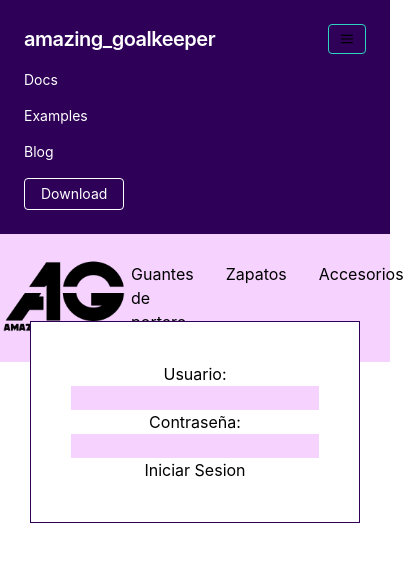
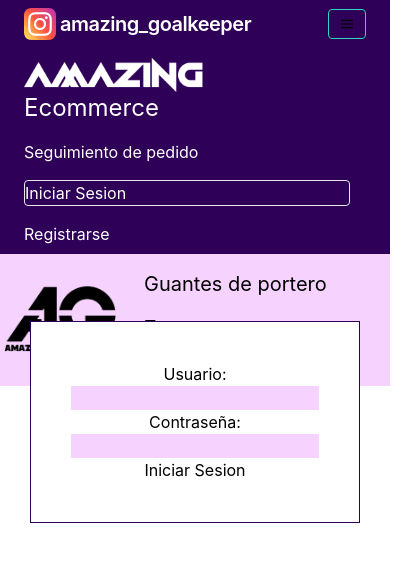
Before and after one commit to NicholasMolina/kuro, a React (Create React App) app: page /ids in a window 390 px wide. Shown: the top 562 px of the page, 420 px wide, since content can reach past the window. Built offline with nearby package versions, Linux system fonts and the light colour scheme.

Commit message:
navbar un poco mas responsive

```diff
--- a/src/App.js
+++ b/src/App.js
@@ -6,6 +6,7 @@ import Inicio from './components/Singin';
 import ImageSlider from './components/ImageSlider';
 import { SliderData }  from './components/SliderData';
 import { Carousel } from 'react-responsive-carousel';
+
 
 
 function App() {
--- a/src/components/Navbar.js
+++ b/src/components/Navbar.js
@@ -1,41 +1,83 @@
 import React from 'react'
-import Alogo from "./assets/alogo.png"
+import Alogo from './assets/alogo.png'
 
-const Navbar = (props) => {
-    let Links = [
-        {name:"Guantes de portero ", link:"/guantes"},
-        {name:"Zapatos ", link:"/zapatos"},
-        {name:"Accesorios ", link:"/accesorios"}
+const Navbar = () => {
+  return (
+    <nav class="flex items-center bg-[#f6d3ff]">
+  <div class=" flex items-center flex-shrink-0 text-black mr-6">
+  <img src= {Alogo} className='  w-[120px] p-1'/>
 
-    ];
-
-    const active = props.active;
-
-  return (
-    <div className='bg-[#f6d3ff]  flex'>
-
-        <nav className=' flex items-center  py-7' >
-            <div className=' absolute w-[130px] invert'>
-                <img src= {Alogo}/>
-
-            </div>
-            <ul className='flex ml-[115px] '>
-                {
-                    Links.map((link) => (
-                    <li key={link.name} className=" px-4">
-                        <a href={link.link} className={active == link.link ? "text-xl" : ""}>
-                            {link.name}
-                        </a>
-                    </li>
-
-                    ))
-                }
-
-            </ul>
-        </nav>
-
+  </div>
+  <div class="text-xl pr-2 ">
+      <a href="#responsive-header" class="block mt-4 lg:inline-block lg:mt-0 text-black hover:text-white mr-4">
+        Guantes de portero
+      </a>
+      <a href="#responsive-header" class="block mt-4 lg:inline-block lg:mt-0 text-black hover:text-white mr-4">
+        Zapatos
+      </a>
+      <a href="#responsive-header" class="block mt-4 lg:inline-block lg:mt-0 text-black hover:text-white">
+        Accesorios
+      </a>
     </div>
+</nav>
   )
 }
 
 export default Navbar
+
+
+// import { Link } from 'react-router-dom'
+
+// const PreNavbar = (props) => {
+
+//     let Links = [
+//         {name:"Inicio de sesion", link:"/ids"},
+//         {name:"Registro ", link:"/registro"},
+//         //  {name:"amazing_goalkeeper", link:"https://www.instagram.com/amazing_goalkeeper/"}
+
+
+//     ];
+
+//     const active = props.active;
+
+//   return (
+//     <div className=''>
+
+//         <nav className='bg-[#2e0057]  text-white flex py-2'>
+//         <img src = {insta} className='w-8 h-8 '/>
+
+//          {/* <a className=' absolute top-2 inset-y-0 left-12 flex' href="https://www.instagram.com/amazing_goalkeeper/" > amazing_goalkeeper </a>  */}
+
+
+
+//             <a target='_blank' className=' bg-red-900 ' href ="https://www.instagram.com/amazing_goalkeeper/" >amazing_goalkeeper</a>
+
+
+//                 <div className='  mx-auto w-[200px] absolute inset-0 -top-6'>
+//                     <img src = {Alogo2} className=' -ml-10'/>
+
+//                 </div>
+//                 <div className='mx-auto'>
+//                     <h1 className='-ml-10'> │Ecommerce </h1>
+//                 {/* absolute inset-x-0 top-8 -ml-8 text-lg */}
+//                 </div>
+
+//                 <div className=' absolute inset-x-0 top-2'>
+//                     <ul className='flex  justify-end'>
+//                 {
+//                                     Links.map((link) => (
+//                                     <li key={link.name} className=" px-4  text-white ">
+//                                         <a href={link.link} className={active == link.link ? "text-xl" : ""}>
+//                                             {link.name}
+//                                         </a>
+//                                     </li>
+//                                     ))
+//                 }
+//                      </ul>
+//                 </div>
+//         </nav>
+
+//     </div>
+//   )
+// }<svg class="fill-current h-8 w-8 mr-2" width="54" height="54" viewBox="0 0 54 54" xmlns="http://www.w3.org/2000/svg"><path d="M13.5 22.1c1.8-7.2 6.3-10.8 13.5-10.8 10.8 0 12.15 8.1 17.55 9.45 3.6.9 6.75-.45 9.45-4.05-1.8 7.2-6.3 10.8-13.5 10.8-10.8 0-12.15-8.1-17.55-9.45-3.6-.9-6.75.45-9.45 4.05zM0 38.3c1.8-7.2 6.3-10.8 13.5-10.8 10.8 0 12.15 8.1 17.55 9.45 3.6.9 6.75-.45 9.45-4.05-1.8 7.2-6.3 10.8-13.5 10.8-10.8 0-12.15-8.1-17.55-9.45-3.6-.9-6.75.45-9.45 4.05z"/></svg>
+// export default PreNavbar
--- a/src/components/PreNavbar.js
+++ b/src/components/PreNavbar.js
@@ -60,12 +60,12 @@ import insta from "./assets/instagram.png"
 // export default PreNavbar
 
 
-const PreNavbar = () => {
+const PreNavbar1 = () => {
   return (
-    <nav class="flex items-center justify-between flex-wrap bg-[#2e0057] p-6">
+    <nav class="flex items-center justify-between flex-wrap bg-[#2e0057] p-6 py-2">
   <div class="flex items-center flex-shrink-0 text-white mr-6">
-
-    <a href ="https://www.instagram.com/amazing_goalkeeper/" class="font-semibold text-xl tracking-tight">amazing_goalkeeper</a>
+  <img src = {insta} className='w-8 h-8 '/>
+    <a href ="https://www.instagram.com/amazing_goalkeeper/" class="font-semibold text-xl tracking-tight pl-1">amazing_goalkeeper</a>
   </div>
   <div class="block lg:hidden">
     <button id='boton' class="flex items-center px-3 py-2 border rounded  border-teal-400 hover:text-white hover:border-white">
@@ -74,22 +74,24 @@ const PreNavbar = () => {
   </div>
   <div id='menu' class="w-full block flex-grow lg:flex lg:items-center lg:w-auto">
     <div class="text-sm lg:flex-grow">
-      <a href="#responsive-header" class="block mt-4 lg:inline-block lg:mt-0 text-white hover:text-white mr-4">
-        Docs
-      </a>
-      <a href="#responsive-header" class="block mt-4 lg:inline-block lg:mt-0 text-white hover:text-white mr-4">
-        Examples
-      </a>
-      <a href="#responsive-header" class="block mt-4 lg:inline-block lg:mt-0 text-white hover:text-white">
-        Blog
-      </a>
+    <img src = {Alogo2} className=' w-[180px]  mt-4 lg:inline-block lg:mt-0 '/>
+        <a className='text-white text-2xl align-middle '>Ecommerce </a>
     </div>
     <div>
-      <a href="#" class="inline-block text-sm px-4 py-2 leading-none border rounded text-white border-white hover:border-transparent hover:text-teal-500 hover:bg-white mt-4 lg:mt-0">Download</a>
+    <a href="#responsive-header" class="block mt-4 lg:inline-block lg:mt-0 text-white hover:text-black mr-4">
+        Seguimiento de pedido
+      </a>
+      <a href="ids" class="block mt-4 lg:inline-block lg:mt-0 text-white hover:text-black mr-4 border rounded hover:border-transparent">
+        Iniciar Sesion
+      </a>
+      <a href="#responsive-header" class="block mt-4 lg:inline-block lg:mt-0 text-white hover:text-black">
+        Registrarse
+      </a>
+      {/* <a href="#" class="inline-block text-sm px-4 py-2 leading-none border rounded text-white border-white hover:border-transparent hover:text-teal-500 hover:bg-white mt-4 lg:mt-0">Download</a> */}
     </div>
   </div>
 </nav>
   )
 }
 
-export default PreNavbar
+export default PreNavbar1
--- a/src/components/styles/SliderData.css
+++ b/src/components/styles/SliderData.css
@@ -6,7 +6,7 @@
   }
 
   .image{
-    width: 2000px;
+    width: 4000px;
     height: 300px;
 
   }
```
Also changed, not shown: src/components/assets/alogo.png, src/components/assets/alogo2.png.
